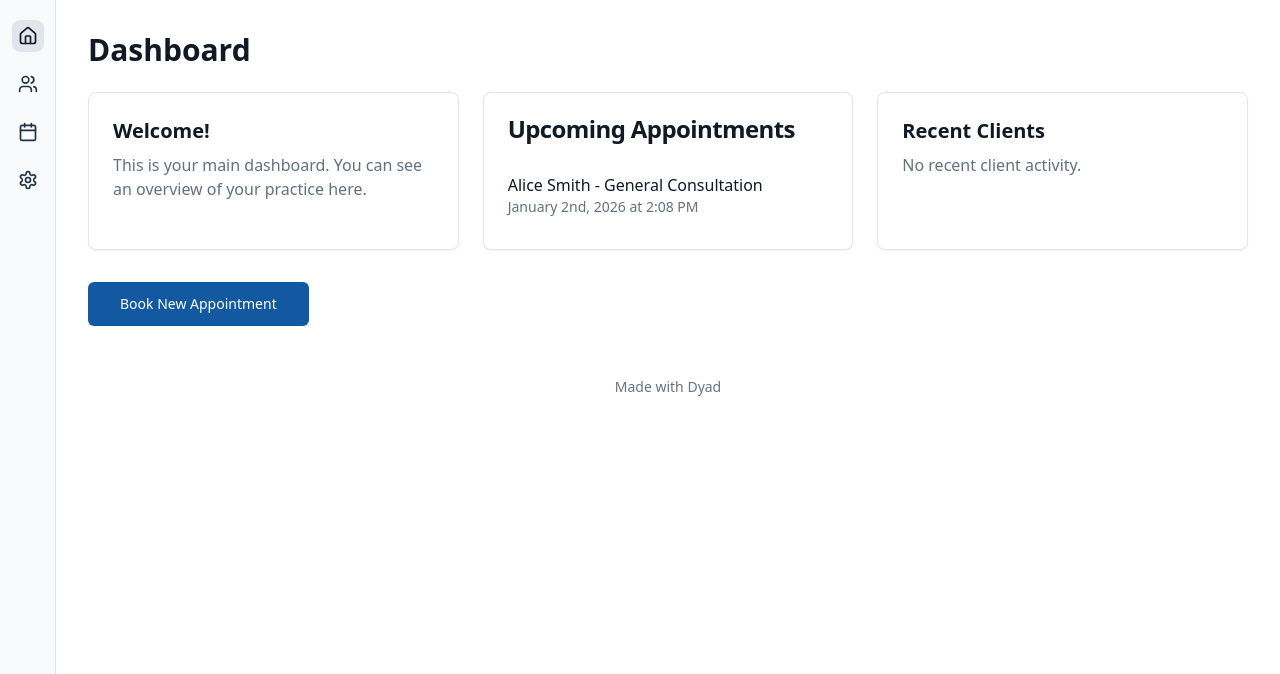
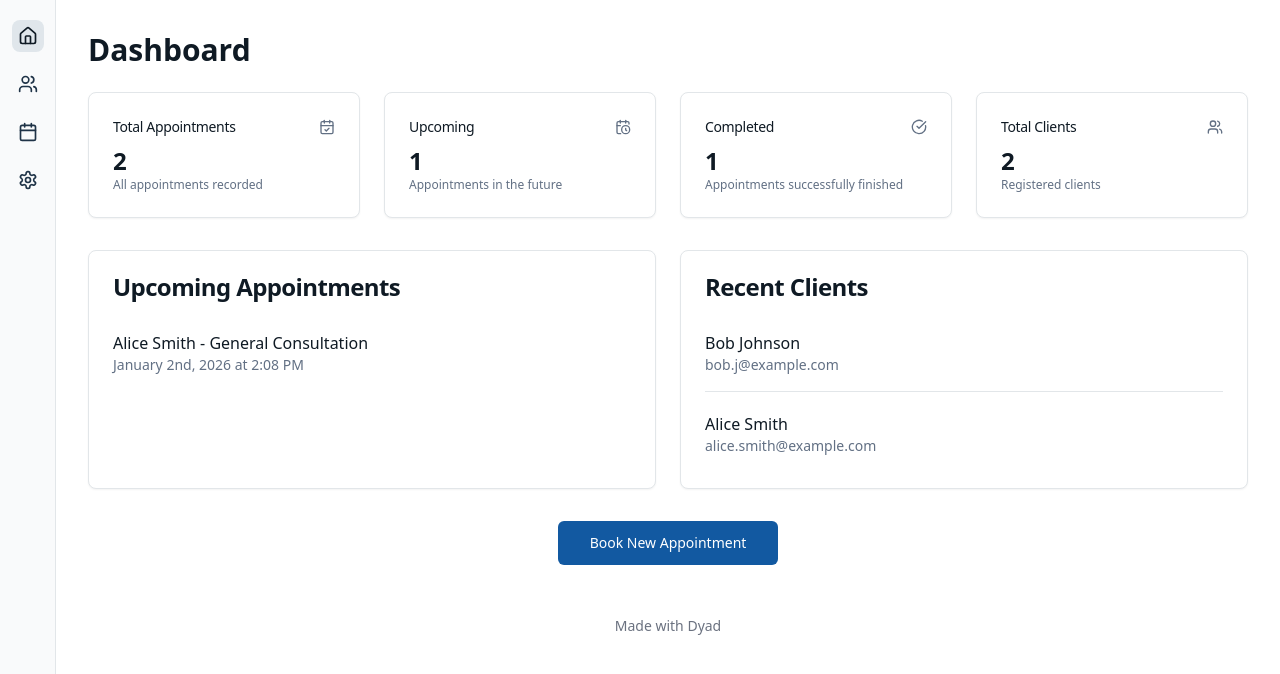
Before and after one commit to Basit-of-Africa/praxis-io, a React (Vite) app: page / in a window 1280 px wide. Shown: the top 674 px of the page. Built offline with nearby package versions, Linux system fonts and the light colour scheme.

Commit message:
[dyad] Enhanced Dashboard with appointment statistics and recent client listings. - wrote 1 file(s)

```diff
--- a/src/pages/Dashboard.tsx
+++ b/src/pages/Dashboard.tsx
@@ -5,23 +5,72 @@ import { Link } from "react-router-dom";
 import { Button } from "@/components/ui/button";
 import { Card, CardContent, CardHeader, CardTitle } from "@/components/ui/card";
 import { useAppointmentContext } from "@/context/AppointmentContext";
-import { format, isFuture } from "date-fns";
+import { useClientContext } from "@/context/ClientContext"; // Import useClientContext
+import { format, isFuture, isPast } from "date-fns";
+import { Users, CalendarCheck, CalendarClock, CheckCircle } from "lucide-react";
 
 const Dashboard = () => {
   const { appointments } = useAppointmentContext();
+  const { clients } = useClientContext(); // Get clients from context
 
+  const totalAppointments = appointments.length;
   const upcomingAppointments = appointments
     .filter(app => isFuture(app.date) && app.status === "booked")
     .sort((a, b) => a.date.getTime() - b.date.getTime());
+  const completedAppointments = appointments.filter(app => app.status === "completed").length;
+
+  // Sort clients by ID (assuming ID is timestamp-based for recency)
+  const recentClients = [...clients]
+    .sort((a, b) => parseInt(b.id.replace('cl', '')) - parseInt(a.id.replace('cl', '')))
+    .slice(0, 3); // Show up to 3 recent clients
 
   return (
     <div className="p-4 sm:p-6 lg:p-8">
       <h1 className="text-3xl font-bold mb-6">Dashboard</h1>
-      <div className="grid grid-cols-1 md:grid-cols-2 lg:grid-cols-3 gap-6 mb-8">
-        <div className="bg-card p-6 rounded-lg shadow-sm border">
-          <h2 className="text-xl font-semibold mb-2">Welcome!</h2>
-          <p className="text-muted-foreground">This is your main dashboard. You can see an overview of your practice here.</p>
-        </div>
+      <div className="grid grid-cols-1 md:grid-cols-2 lg:grid-cols-4 gap-6 mb-8">
+        <Card>
+          <CardHeader className="flex flex-row items-center justify-between space-y-0 pb-2">
+            <CardTitle className="text-sm font-medium">Total Appointments</CardTitle>
+            <CalendarCheck className="h-4 w-4 text-muted-foreground" />
+          </CardHeader>
+          <CardContent>
+            <div className="text-2xl font-bold">{totalAppointments}</div>
+            <p className="text-xs text-muted-foreground">All appointments recorded</p>
+          </CardContent>
+        </Card>
+        <Card>
+          <CardHeader className="flex flex-row items-center justify-between space-y-0 pb-2">
+            <CardTitle className="text-sm font-medium">Upcoming</CardTitle>
+            <CalendarClock className="h-4 w-4 text-muted-foreground" />
+          </CardHeader>
+          <CardContent>
+            <div className="text-2xl font-bold">{upcomingAppointments.length}</div>
+            <p className="text-xs text-muted-foreground">Appointments in the future</p>
+          </CardContent>
+        </Card>
+        <Card>
+          <CardHeader className="flex flex-row items-center justify-between space-y-0 pb-2">
+            <CardTitle className="text-sm font-medium">Completed</CardTitle>
+            <CheckCircle className="h-4 w-4 text-muted-foreground" />
+          </CardHeader>
+          <CardContent>
+            <div className="text-2xl font-bold">{completedAppointments}</div>
+            <p className="text-xs text-muted-foreground">Appointments successfully finished</p>
+          </CardContent>
+        </Card>
+        <Card>
+          <CardHeader className="flex flex-row items-center justify-between space-y-0 pb-2">
+            <CardTitle className="text-sm font-medium">Total Clients</CardTitle>
+            <Users className="h-4 w-4 text-muted-foreground" />
+          </CardHeader>
+          <CardContent>
+            <div className="text-2xl font-bold">{clients.length}</div>
+            <p className="text-xs text-muted-foreground">Registered clients</p>
+          </CardContent>
+        </Card>
+      </div>
+
+      <div className="grid grid-cols-1 lg:grid-cols-2 gap-6 mb-8">
         <Card className="col-span-1">
           <CardHeader>
             <CardTitle>Upcoming Appointments</CardTitle>
@@ -50,13 +99,37 @@ const Dashboard = () => {
             )}
           </CardContent>
         </Card>
-        <div className="bg-card p-6 rounded-lg shadow-sm border">
-          <h2 className="text-xl font-semibold mb-2">Recent Clients</h2>
-          <p className="text-muted-foreground">No recent client activity.</p>
-        </div>
+        <Card className="col-span-1">
+          <CardHeader>
+            <CardTitle>Recent Clients</CardTitle>
+          </CardHeader>
+          <CardContent>
+            {recentClients.length === 0 ? (
+              <p className="text-muted-foreground">No clients added yet.</p>
+            ) : (
+              <ul className="space-y-3">
+                {recentClients.map((client) => (
+                  <li key={client.id} className="border-b pb-2 last:border-b-0 last:pb-0">
+                    <Link to={`/clients/${client.id}`} className="block hover:bg-muted/50 -mx-3 px-3 py-2 rounded-md transition-colors">
+                      <p className="font-medium">{client.fullName}</p>
+                      <p className="text-sm text-muted-foreground">{client.email}</p>
+                    </Link>
+                  </li>
+                ))}
+                {clients.length > 3 && (
+                  <li className="pt-2">
+                    <Link to="/clients" className="text-primary hover:underline text-sm">
+                      View all {clients.length} clients
+                    </Link>
+                  </li>
+                )}
+              </ul>
+            )}
+          </CardContent>
+        </Card>
       </div>
 
-      <div className="mt-8">
+      <div className="mt-8 text-center">
         <Link to="/book-appointment">
           <Button size="lg">Book New Appointment</Button>
         </Link>
```
